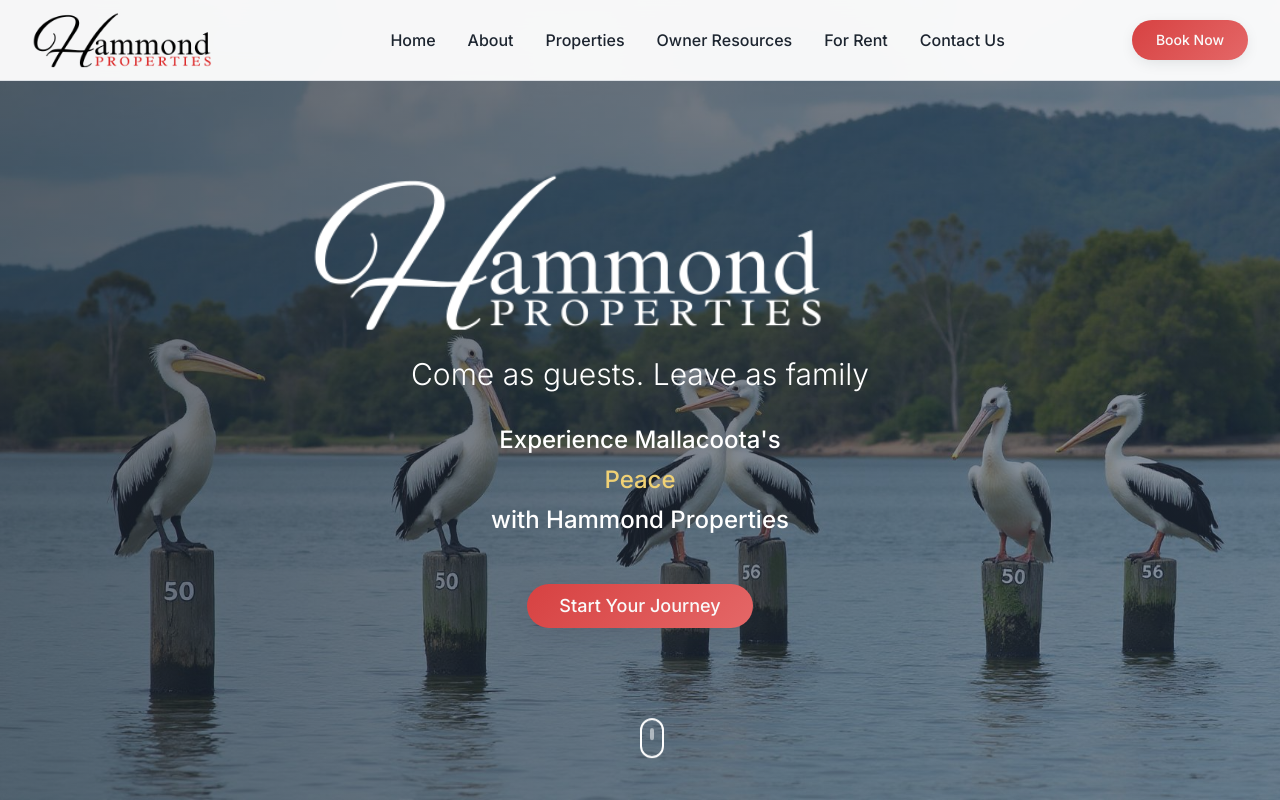
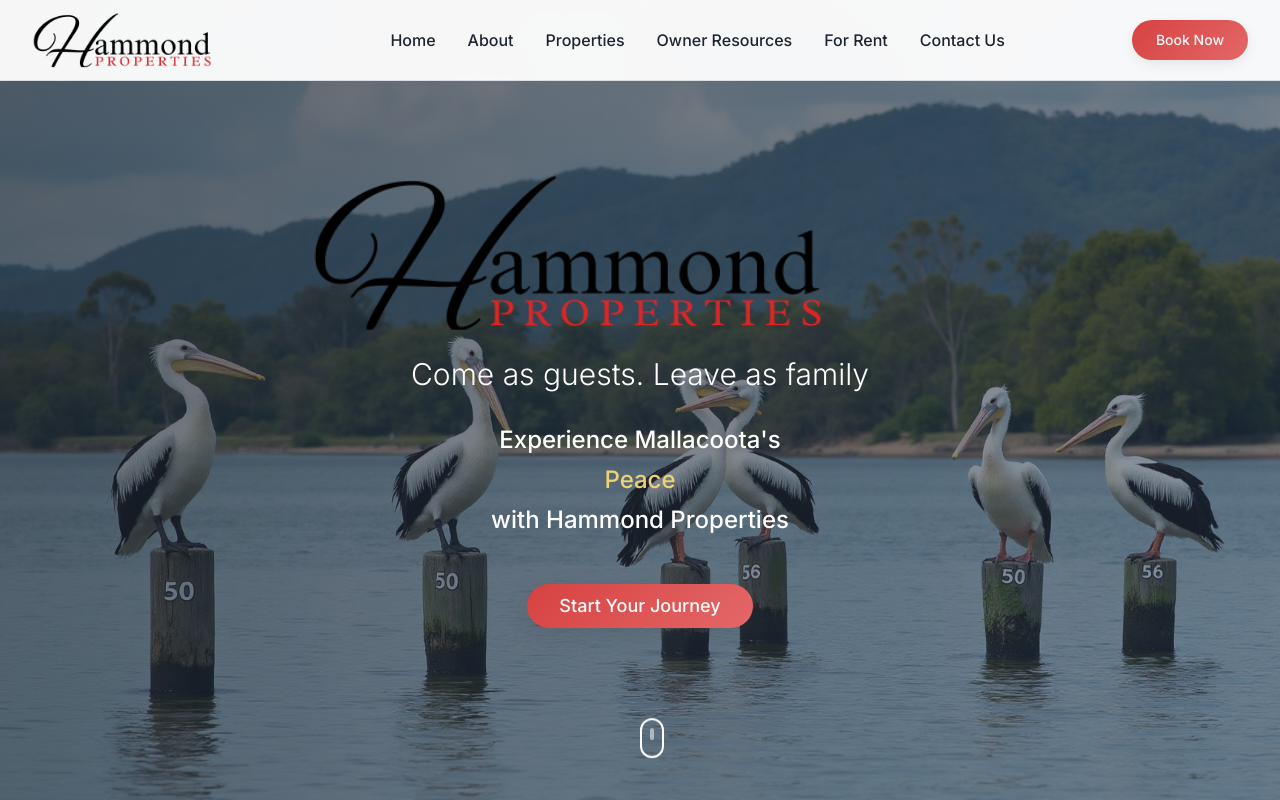
Before and after one commit to yourmatematt/mallacoota-luxury-revive, a React (Vite) app: page / in a window 1280 px wide. Shown: the top 800 px of the page. Built offline with nearby package versions, Linux system fonts and the light colour scheme.

Commit message:
Fix dark logo background
Ensure the red background behind 'Properties' in the dark logo remains when the logo is updated.

```diff
--- a/src/components/HeroSection.tsx
+++ b/src/components/HeroSection.tsx
@@ -35,7 +35,7 @@ const HeroSection = () => {
             <img
               src="/lovable-uploads/f810822d-1f52-487a-a0d9-5a203b6d8570.png"
               alt="Hammond Properties"
-              className="h-24 md:h-32 lg:h-40 w-auto mx-auto filter invert brightness-0 contrast-100"
+              className="h-24 md:h-32 lg:h-40 w-auto mx-auto"
             />
           </div>
 
```
